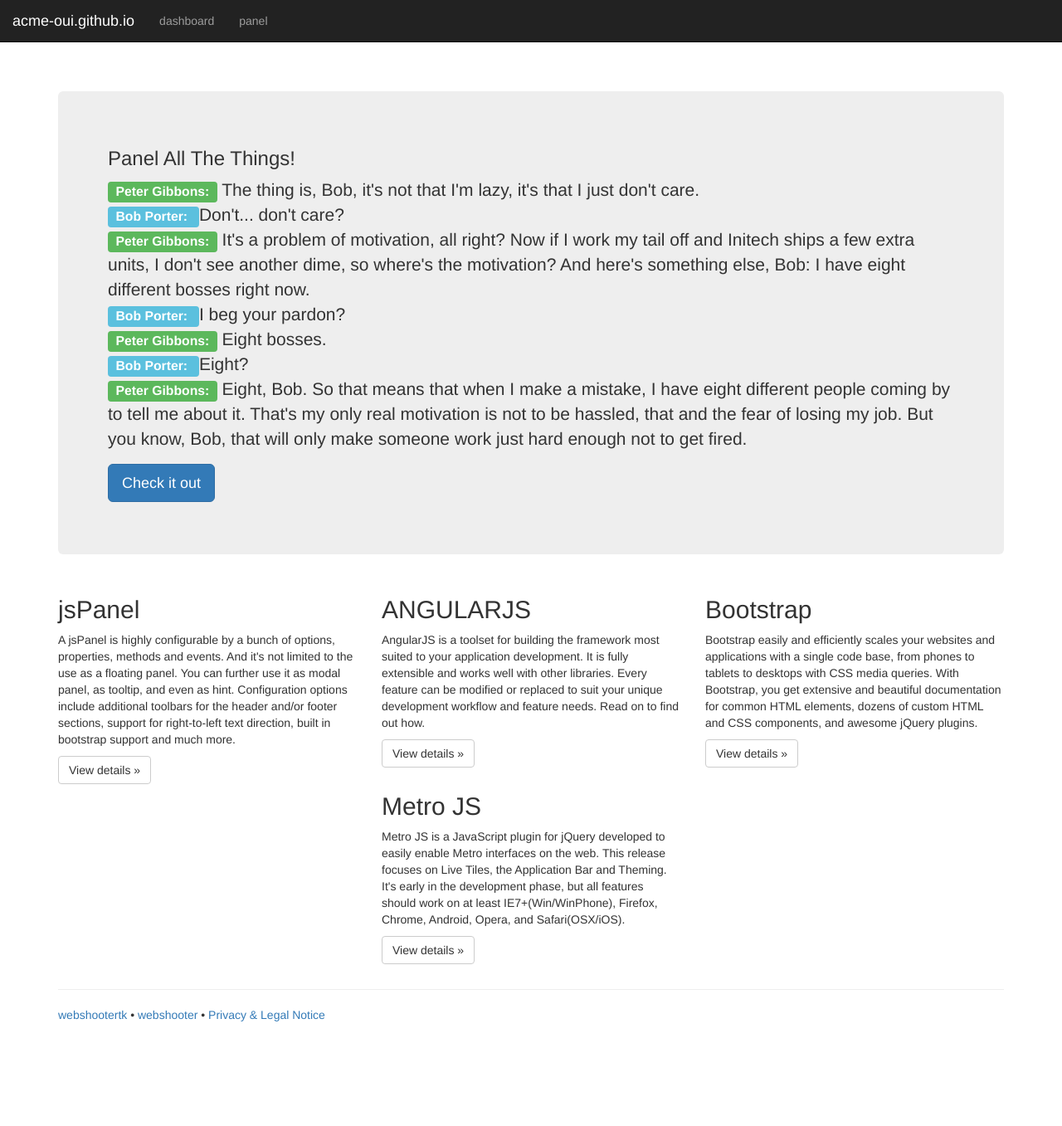
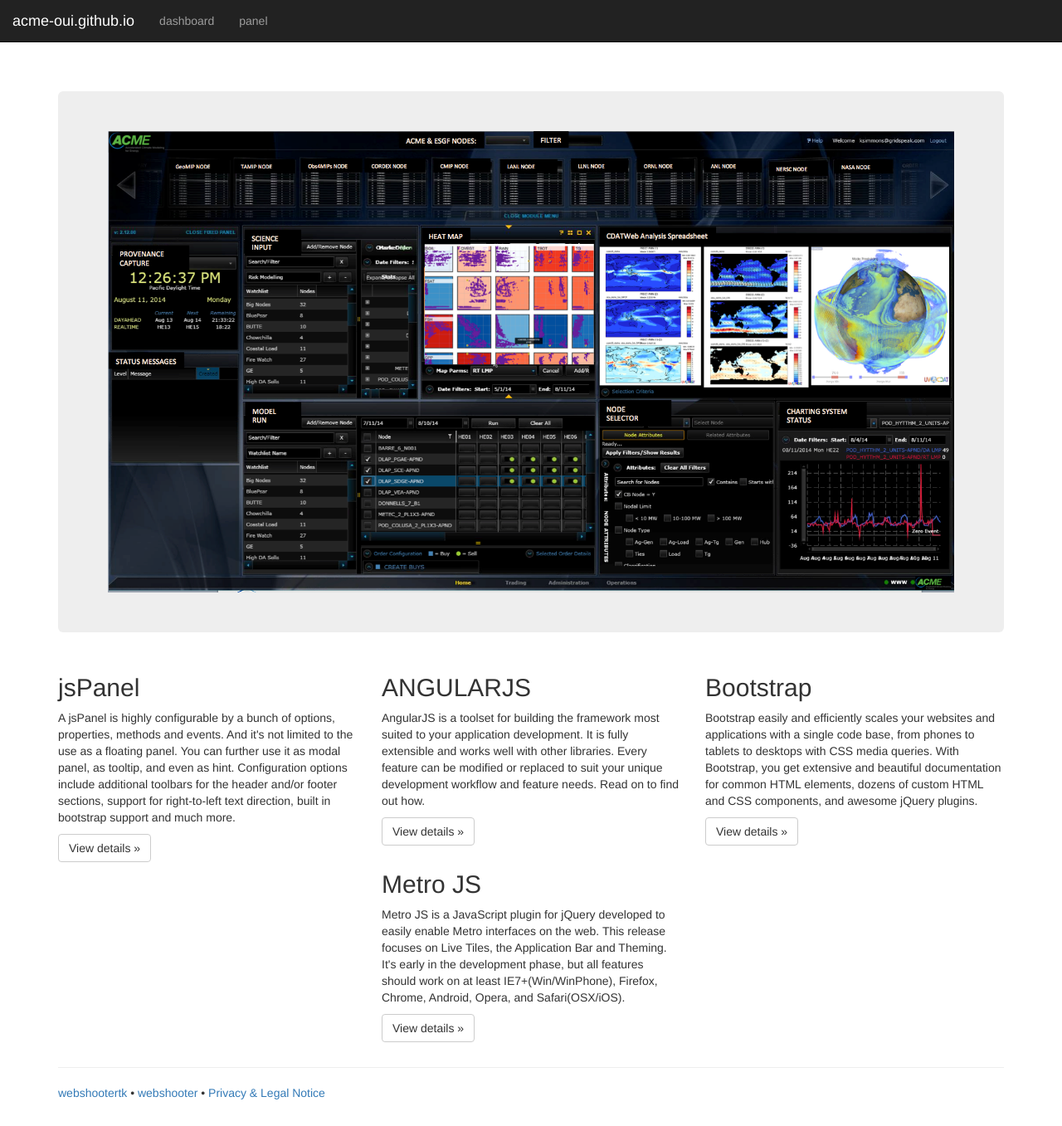
Before and after one commit to ACME-OUI/acme-oui.github.io, a Jekyll site: the page built from index.md, in a window 1280 px wide and 1357 px high. Shown: the whole window at 83% size. Built offline with Jekyll 4.4.1, drawn with Linux system fonts in a browser that asks for light colours; nearby versions of some CDN libraries; Markdown is read by kramdown in place of the engine named in the settings.

Commit message:
MBH: updating cover

```diff
--- a/index.md
+++ b/index.md
@@ -4,17 +4,7 @@ title: Index
 ---
 
 <div class="jumbotron">
-<h3>Panel All The Things!</h3>
-<p>
-<span class="label label-success">Peter Gibbons:</span>  The thing is, Bob, it's not that I'm lazy, it's that I just don't care. <br/>
-<span class="label label-info">Bob Porter: </span>  Don't... don't care?<br/>
-<span class="label label-success">Peter Gibbons:</span>  It's a problem of motivation, all right? Now if I work my tail off and Initech ships a few extra units, I don't see another dime, so where's the motivation? And here's something else, Bob: I have eight different bosses right now.<br/>
-<span class="label label-info">Bob Porter: </span>  I beg your pardon?<br/>
-<span class="label label-success">Peter Gibbons:</span>  Eight bosses.<br/>
-<span class="label label-info">Bob Porter: </span>  Eight?<br/>
-<span class="label label-success">Peter Gibbons:</span>  Eight, Bob. So that means that when I make a mistake, I have eight different people coming by to tell me about it. That's my only real motivation is not to be hassled, that and the fear of losing my job. But you know, Bob, that will only make someone work just hard enough not to get fired.<br/>
-</p>
-<p> <a class="btn btn-lg btn-primary" href="dashboard.html" role="button">Check it out</a> </p>
+<img src="Data/media/images/ACME-DESKTOP.png" style="max-width: 1020px"/>
 </div>
 
 <div class="row">
```
Also changed, not shown: Data/media/images/ACME-DESKTOP.png (added).
